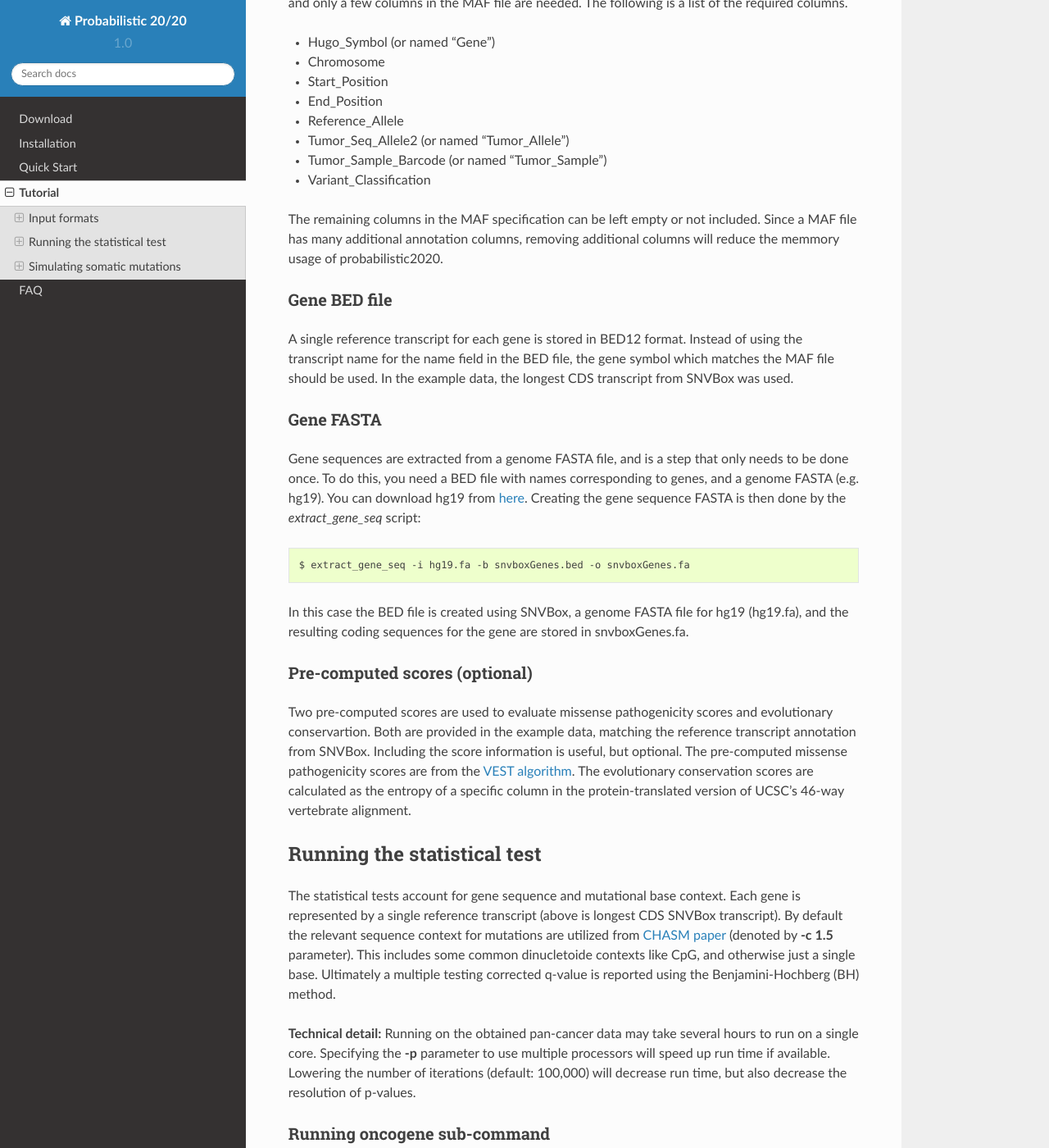
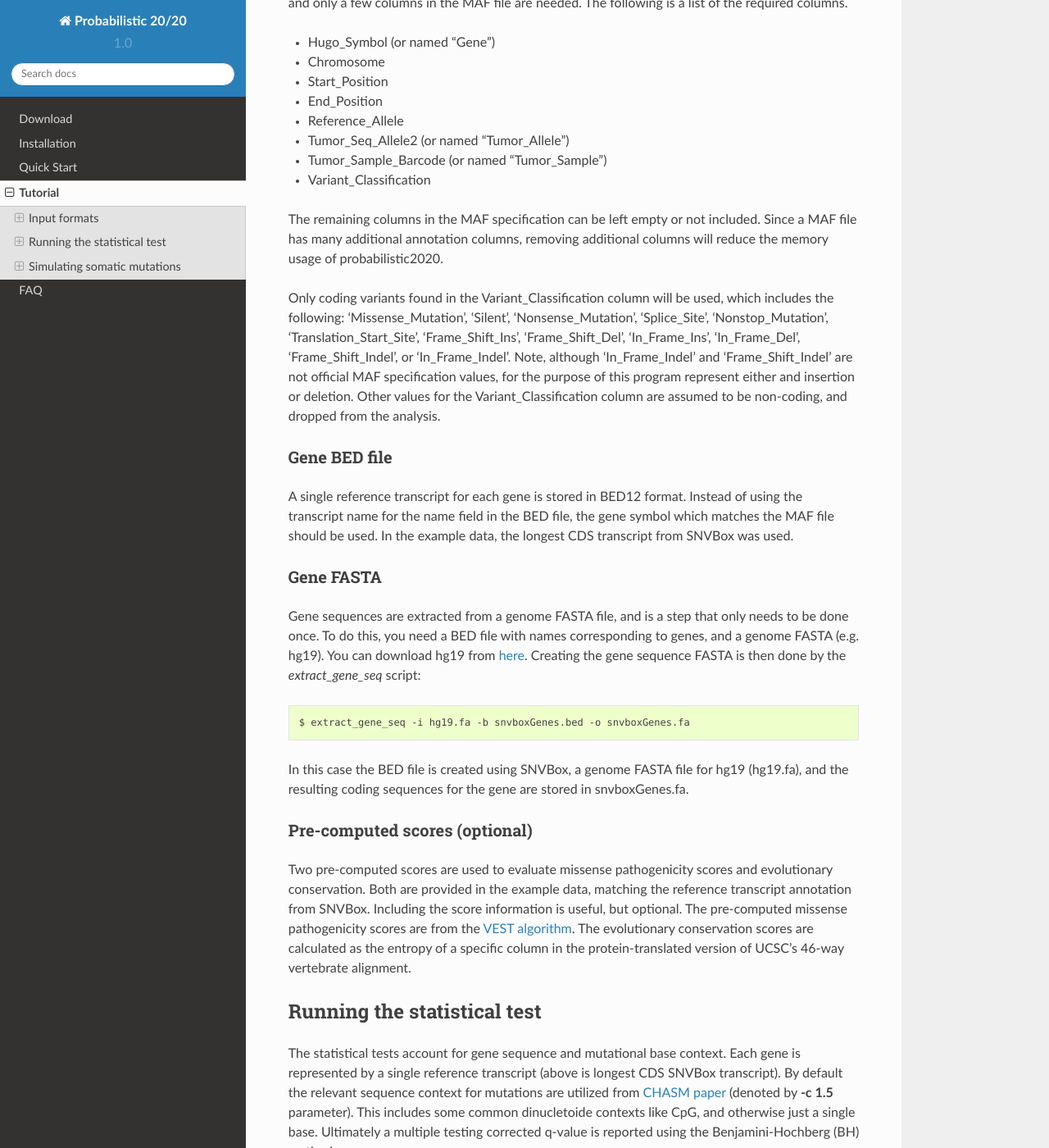
Before and after one commit to KarchinLab/probabilistic2020, a Sphinx documentation site: the page built from doc/tutorial.rst, in a window 1280 px wide and 1400 px high, scrolled down 490 px. Shown: the whole window at 82% size. Built offline with Sphinx 7.4.7 and the Read the Docs theme 2.0.0, drawn with Linux system fonts in a browser that asks for light colours.

Commit message:
Updated information about MAF Variant_Classification column

```diff
--- a/doc/tutorial.rst
+++ b/doc/tutorial.rst
@@ -34,7 +34,9 @@ are needed. The following is a list of the required columns.
 The remaining columns in the MAF specification can be
 left empty or not included. Since a MAF file has many additional
 annotation columns, removing additional columns will reduce
-the memmory usage of probabilistic2020.
+the memory usage of probabilistic2020.
+
+Only coding variants found in the Variant_Classification column will be used, which includes the following: 'Missense_Mutation', 'Silent', 'Nonsense_Mutation', 'Splice_Site', 'Nonstop_Mutation', 'Translation_Start_Site', 'Frame_Shift_Ins', 'Frame_Shift_Del', 'In_Frame_Ins', 'In_Frame_Del', 'Frame_Shift_Indel', or 'In_Frame_Indel'. Note, although 'In_Frame_Indel' and 'Frame_Shift_Indel' are not official MAF specification values, for the purpose of this program represent either and insertion or deletion. Other values for the Variant_Classification column are assumed to be non-coding, and dropped from the analysis.
 
 Gene BED file
 +++++++++++++
@@ -65,7 +67,7 @@ Pre-computed scores (optional)
 ++++++++++++++++++++++++++++++
 
 Two pre-computed scores are used to evaluate missense pathogenicity
-scores and evolutionary conservartion. Both are provided in the example
+scores and evolutionary conservation. Both are provided in the example
 data, matching the reference transcript annotation from SNVBox.
 Including the score information is useful, but optional. The
 pre-computed missense pathogenicity scores are from the
```
